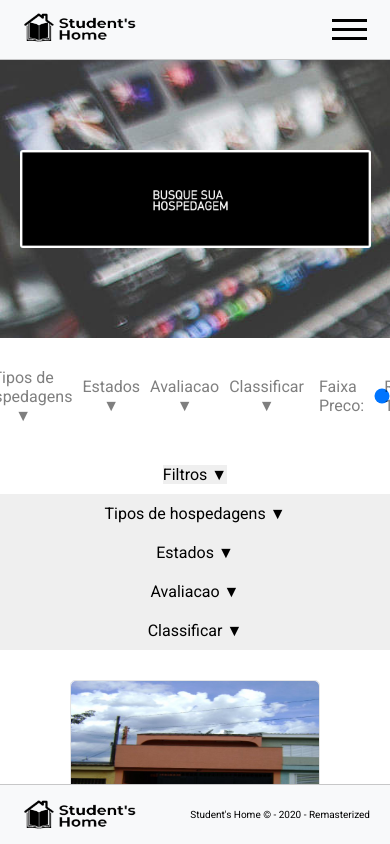
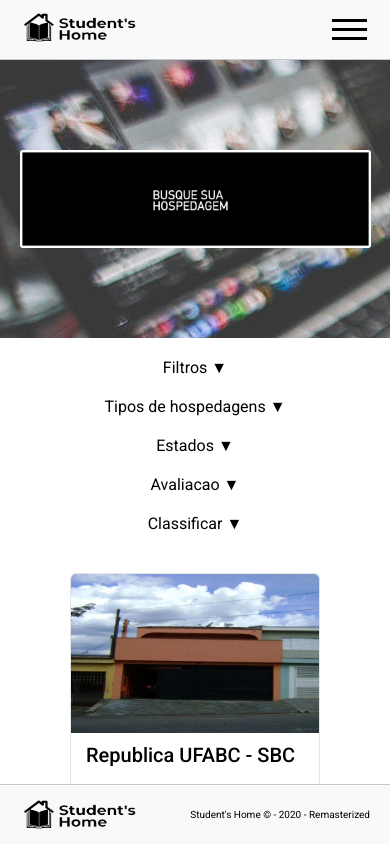
Before and after one commit to HenriqueeLoopes/studentshome, a React (Create React App) app: page /accommodations in a window 390 px wide. Both pictures are taken after a click on the button "Filtros ▼". Built offline with nearby package versions, Linux system fonts and the light colour scheme.

Commit message:
Accommodations page changed styles to styled components

```diff
--- a/src/pages/Accommodations/index.tsx
+++ b/src/pages/Accommodations/index.tsx
@@ -2,8 +2,6 @@ import React, { useEffect, useState } from "react";
 
 import Footer from "../../components/Footer";
 import Header from "../../components/Header";
-
-import "./styles.css";
 
 import {
   FiltersContainer,
@@ -14,7 +12,9 @@ import {
   FiltersButton,
   PriceSlider,
   CardsWrapper,
-} from "./style";
+  MobileFiltersWrapper,
+  MobileFiltersMainDropdown,
+} from "./styles";
 
 import AccommodationsCard from "../../components/AccommodationsCard";
 
@@ -86,7 +86,7 @@ export default function Accommodations() {
           <span>R$ {priceSlider}</span>
         </FiltersContainer>
 
-        <div className="mobile-filters">
+        <MobileFiltersWrapper>
           <button
             onClick={() => {
               setShowMobileFilters(!showMobileFilters);
@@ -95,14 +95,14 @@ export default function Accommodations() {
             Filtros ▼
           </button>
           {showMobileFilters && (
-            <div className="mobile-filters-main-dropdown">
+            <MobileFiltersMainDropdown>
               <button>Tipos de hospedagens ▼</button>
               <button>Estados ▼</button>
               <button>Avaliacao ▼</button>
               <button>Classificar ▼</button>
-            </div>
+            </MobileFiltersMainDropdown>
           )}
-        </div>
+        </MobileFiltersWrapper>
 
         <CardsWrapper>
           <AccommodationsCard
--- a/src/pages/Accommodations/styles.css
+++ /dev/null
@@ -1,39 +0,0 @@
-main .mobile-filters {
-  padding: 2rem 0;
-  width: 100vw;
-
-  display: none;
-  flex-direction: column;
-  justify-content: center;
-  align-items: center;
-  color: rgba(0, 0, 0, 0.5);
-}
-
-main .mobile-filters button {
-  border: 0;
-}
-
-main .mobile-filters .mobile-filters-main-dropdown {
-  width: inherit;
-  display: flex;
-  flex-direction: column;
-  align-items: flex-start;
-  padding-top: 1rem;
-}
-
-main .mobile-filters .mobile-filters-main-dropdown button {
-  border: 0;
-
-  width: inherit;
-  padding: 1rem 2rem;
-}
-
-@media (max-width: 600px) {
-  main .filters-container {
-    display: none;
-  }
-
-  main .mobile-filters {
-    display: flex;
-  }
-}
--- a/src/pages/Accommodations/style.ts
+++ b/src/pages/Accommodations/styles.ts
@@ -49,6 +49,10 @@ export const FiltersContainer = styled.div`
     align-items: center;
 
     position: relative;
+  }
+
+  @media (max-width: 600px) {
+    display: none;
   }
 `;
 
@@ -107,3 +111,38 @@ export const CardsWrapper = styled.div`
   height: inherit;
   padding-bottom: 4rem;
 `;
+
+export const MobileFiltersWrapper = styled.div`
+  padding: 2rem 0;
+  width: 100vw;
+
+  display: none;
+  flex-direction: column;
+  justify-content: center;
+  align-items: center;
+  color: rgba(0, 0, 0, 0.5);
+
+  button {
+    border: 0;
+    background-color: transparent;
+  }
+
+  @media (max-width: 600px) {
+    display: flex;
+  }
+`;
+
+export const MobileFiltersMainDropdown = styled.div`
+  width: inherit;
+  display: flex;
+  flex-direction: column;
+  align-items: flex-start;
+  padding-top: 1rem;
+
+  button {
+    border: 0;
+
+    width: inherit;
+    padding: 1rem 2rem;
+  }
+`;
```
